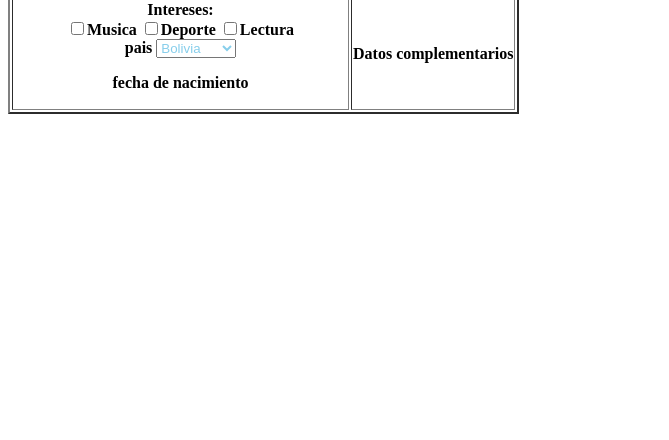
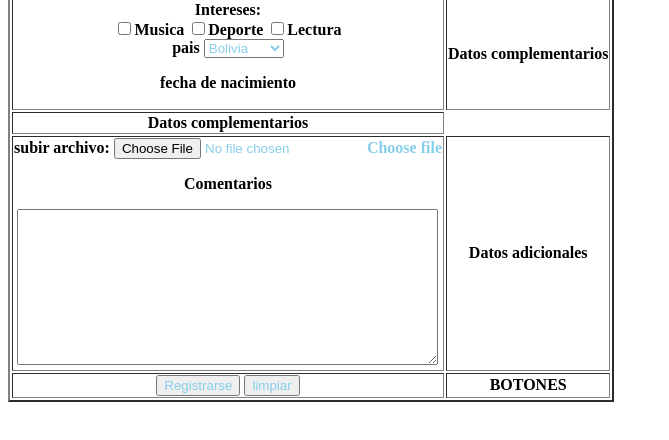
Before and after one commit to BrayanVII/examen_primer_parcial, a plain HTML site: page index.html in a window 1280 px wide. Shown: the part 338-778 px from the top of the page, without its empty margins (0-669 px from the left). Drawn offline with Linux system fonts and the light colour scheme.

Commit message:
fead: parte fianl

```diff
--- a/index.html
+++ b/index.html
@@ -48,5 +48,18 @@
 
             <p>fecha de nacimiento</p>
     </th><th>Datos complementarios</th></tr>
+    </th><th>Datos complementarios</th></tr>
+    <tr><th>
+        subir archivo:
+            <label style="color: skyblue;"><input type="file">Choose file</label>
+        <br>
+            <p>Comentarios</p>
+            <textarea name="Comentarios"  placeholder="" rows="10" cols="50"></textarea>
+
+    </th><th>Datos adicionales</th></tr>
+    <tr><th>
+        <button type="submit" style="color: skyblue;" >Registrarse</button>
+        <button type="submit" style="color: skyblue;">limpiar</button>
+    </th><th>BOTONES</th></tr>
 </body>
 </html>
```
